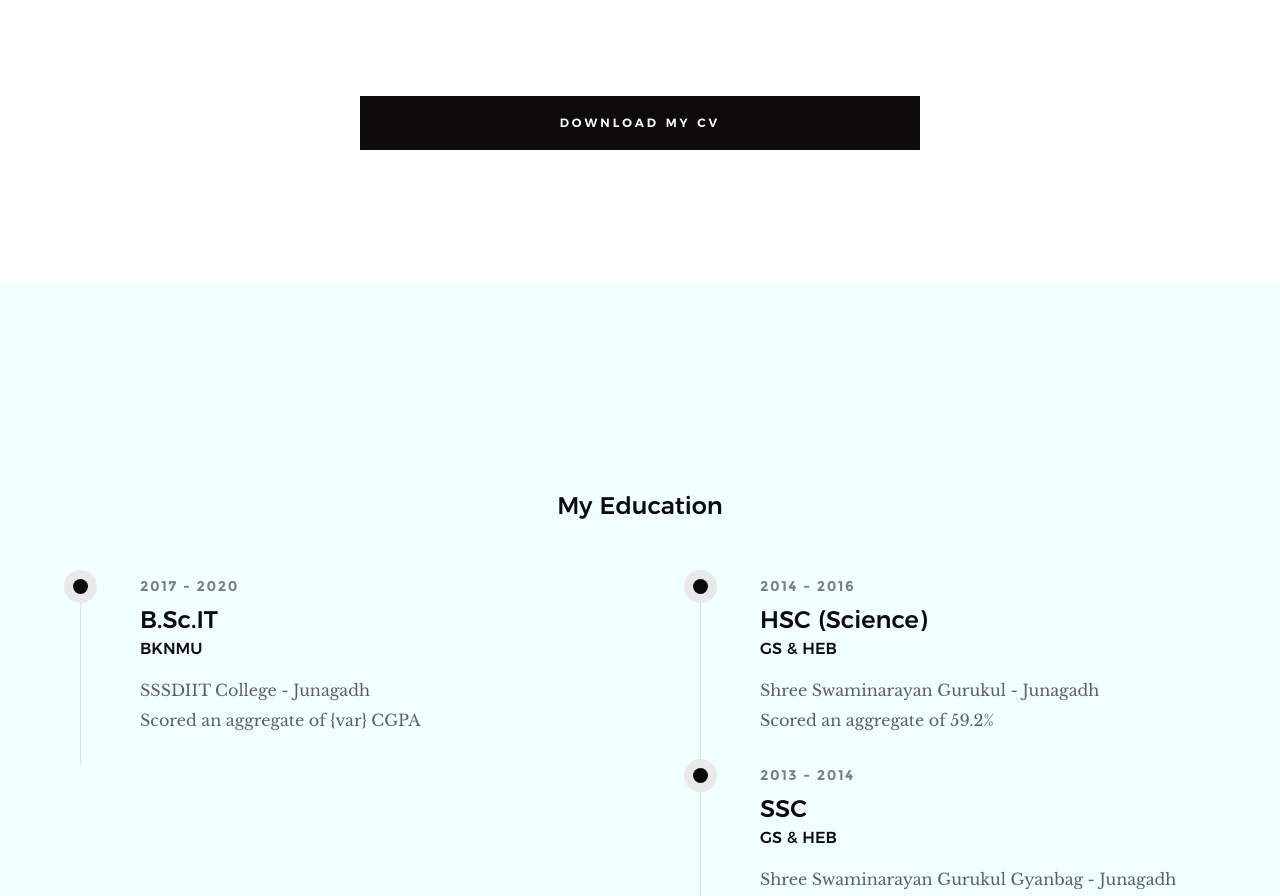
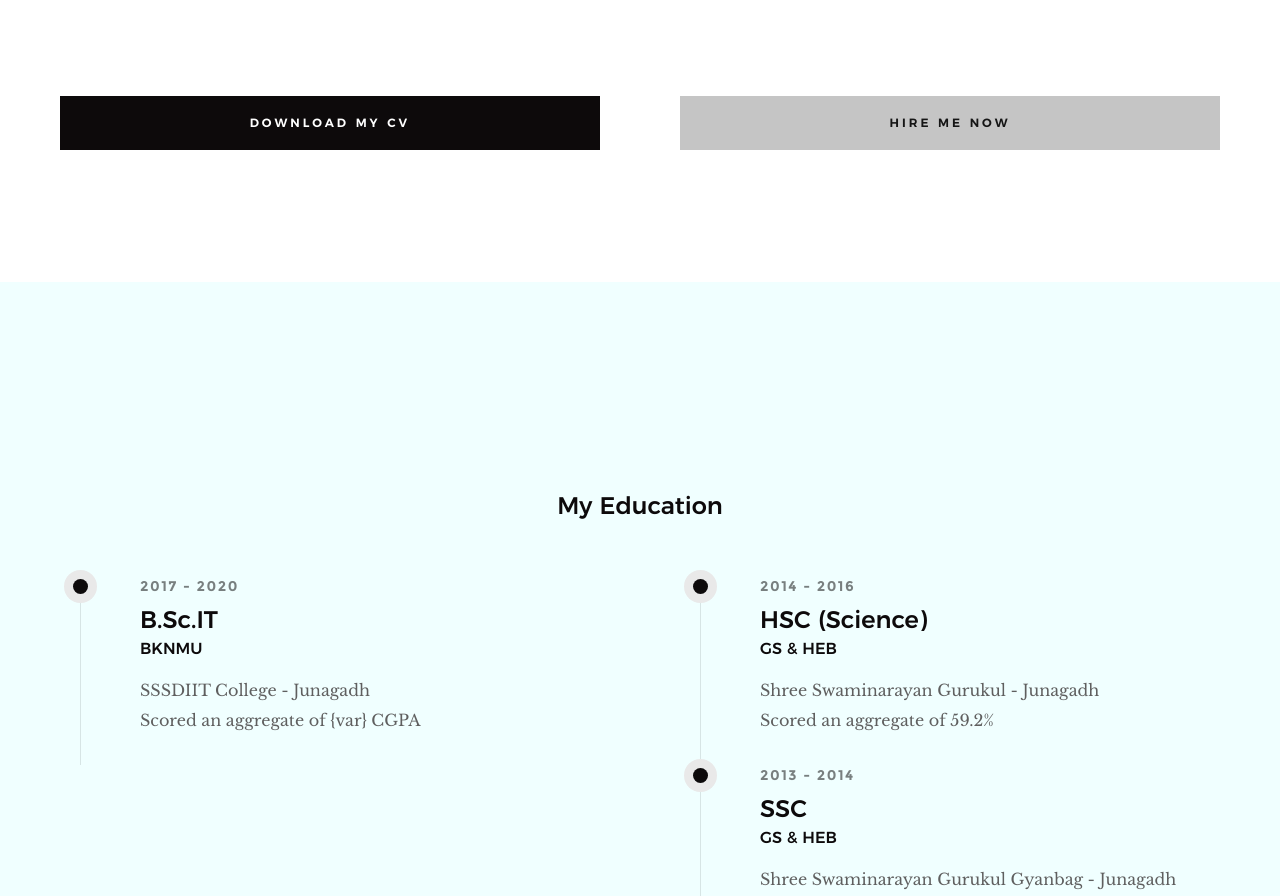
Before and after one commit to parasposhiya/Portfolio, a plain HTML site: page index.html in a window 1280 px wide. Shown: the part 1632-2528 px from the top of the page. Drawn offline with Linux system fonts and the light colour scheme.

Commit message:
About -> Fixed

```diff
--- a/index.html
+++ b/index.html
@@ -148,14 +148,14 @@
 
         <div class="row about-content about-content--buttons">
 
-            <div class="col-six tab-full" style="margin-left: 25%; margin-right: 25%;">
+            <div class="col-six tab-full left">
                 <a href="documents/Paras Poshiya_Resume.pdf" target="_blank" class="btn btn--primary full-width">Download My CV</a>
             </div>
-            <!-- <div class="col-six tab-full right">
-                <a href="mailto:parasposhiya90@gmail.com" class="btn full-width">Hire Me Now</a>
-            </div> -->
+            <div class="col-six tab-full right">
+                <a href="mailto:parasrposhiya@gmail.com?cc=parasposhiya@yahoo.com&bcc=parasposhiya90@gmail.com&Subject= Hire Me Now" class="btn full-width">Hire Me Now</a>
+            </div>
 
-        </div> <!-- end about-content buttons -->
+        </div>
 
     </section>
 
```
